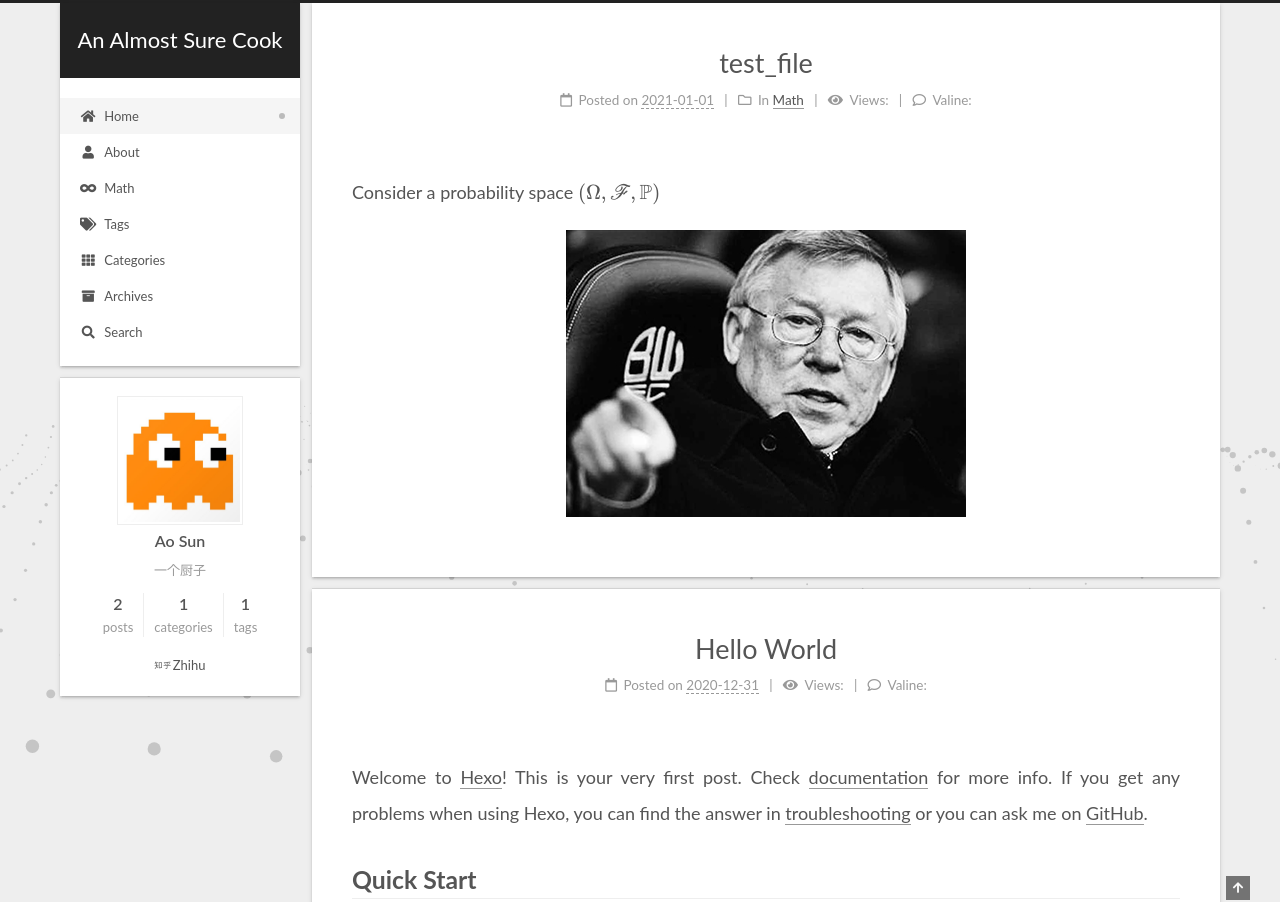
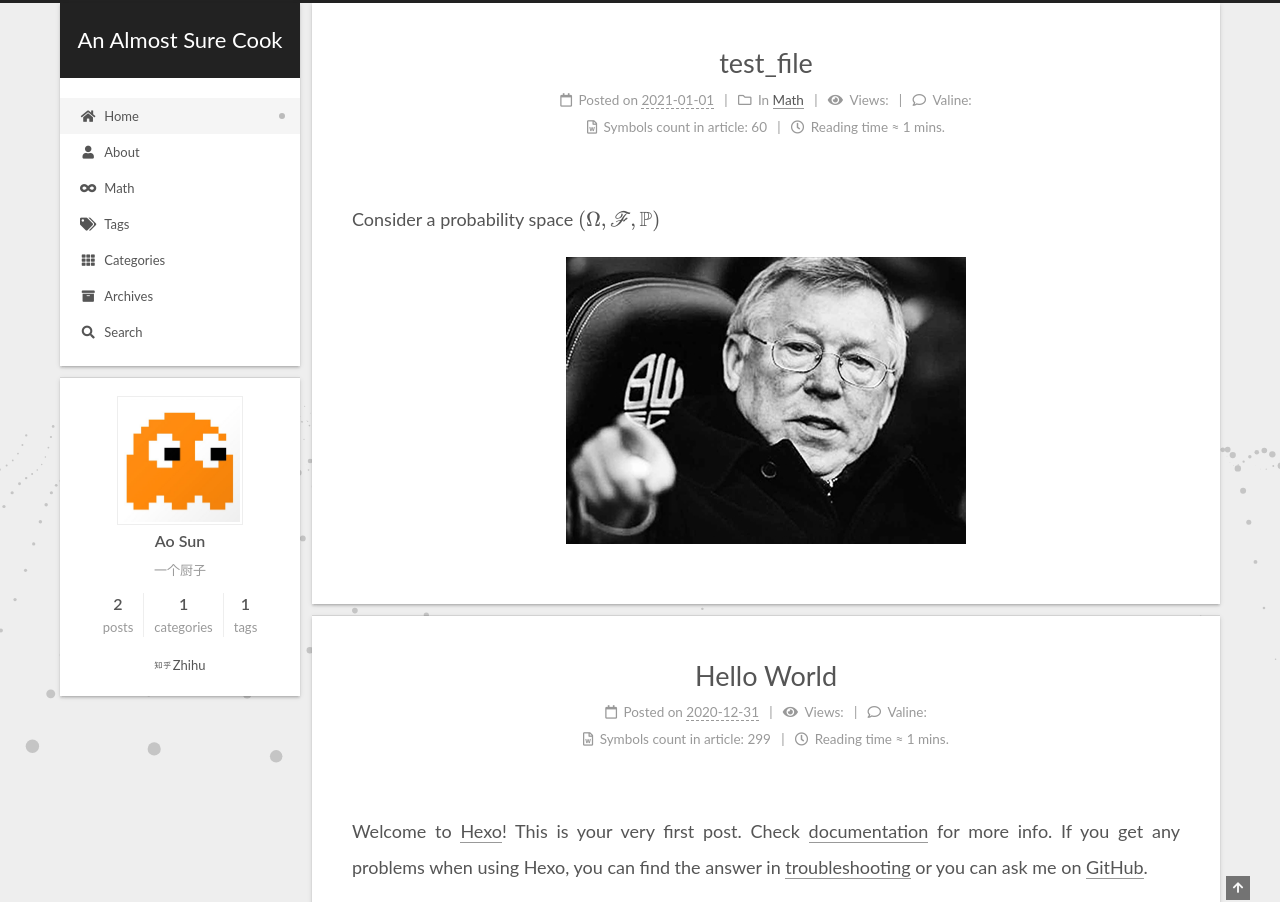
Before and after one commit to Sun-Ao-WH/Sun-Ao-WH.github.io, a plain HTML site: page index.html in a window 1280 px wide. Shown: the top 902 px of the page. Drawn offline with nearby package versions, Linux system fonts and the light colour scheme; animation ran at ten frames a second.

Commit message:
Site updated: 2021-01-01 15:58:13

```diff
--- a/css/main.css
+++ b/css/main.css
@@ -1193,7 +1193,7 @@ pre .javascript .function {
 }
 .links-of-author a::before,
 .links-of-author span.exturl::before {
-  background: #dff;
+  background: #32fa04;
   border-radius: 50%;
   content: ' ';
   display: inline-block;
--- a/index.html
+++ b/index.html
@@ -254,7 +254,21 @@
     </a>
   </span>
 
-
+  <br>
+            <span class="post-meta-item" title="Symbols count in article">
+              <span class="post-meta-item-icon">
+                <i class="far fa-file-word"></i>
+              </span>
+                <span class="post-meta-item-text">Symbols count in article: </span>
+              <span>60</span>
+            </span>
+            <span class="post-meta-item" title="Reading time">
+              <span class="post-meta-item-icon">
+                <i class="far fa-clock"></i>
+              </span>
+                <span class="post-meta-item-text">Reading time &asymp;</span>
+              <span>1 mins.</span>
+            </span>
 
         </div>
       </header>
@@ -334,7 +348,21 @@
     </a>
   </span>
 
-
+  <br>
+            <span class="post-meta-item" title="Symbols count in article">
+              <span class="post-meta-item-icon">
+                <i class="far fa-file-word"></i>
+              </span>
+                <span class="post-meta-item-text">Symbols count in article: </span>
+              <span>299</span>
+            </span>
+            <span class="post-meta-item" title="Reading time">
+              <span class="post-meta-item-icon">
+                <i class="far fa-clock"></i>
+              </span>
+                <span class="post-meta-item-text">Reading time &asymp;</span>
+              <span>1 mins.</span>
+            </span>
 
         </div>
       </header>
```
Also changed, not shown: 2020/12/31/hello-world/index.html (+15 -1 lines), 2021/01/01/test-file/index.html (+15 -1 lines).
